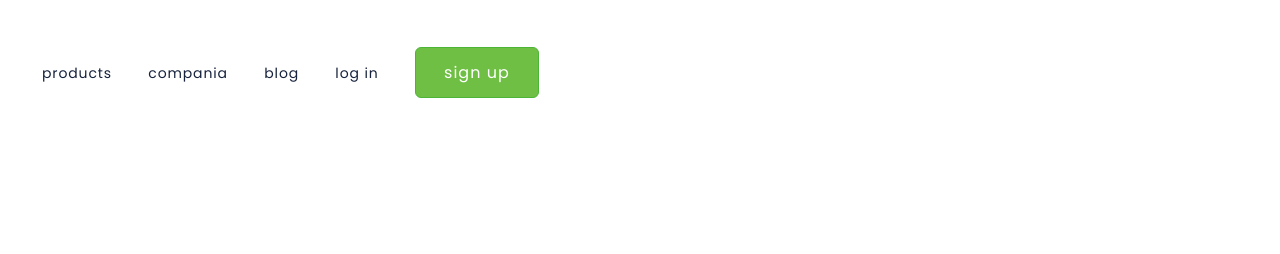
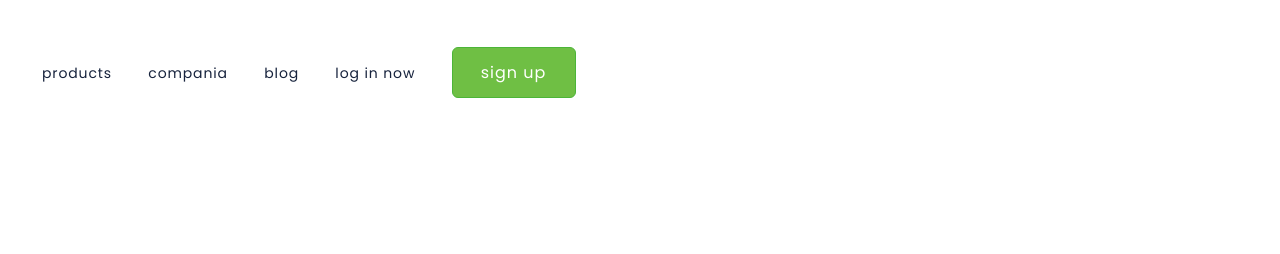
Before and after one commit to Rleite32/Wide-coverage-location, a plain HTML site: page index.html in a window 1280 px wide. Shown: the top 254 px of the page. Drawn offline with Linux system fonts and the light colour scheme.

Commit message:
alteração no link reader

```diff
--- a/index.html
+++ b/index.html
@@ -16,7 +16,7 @@
         <a class="link-header">products</a>
         <a class="link-header">compania</a>
         <a class="link-header">blog</a>
-        <a class="link-header">log in</a>
+        <a class="link-header">log in now</a>
         <button class="button-header">sign up</button>
     </header>
     <main>
```
